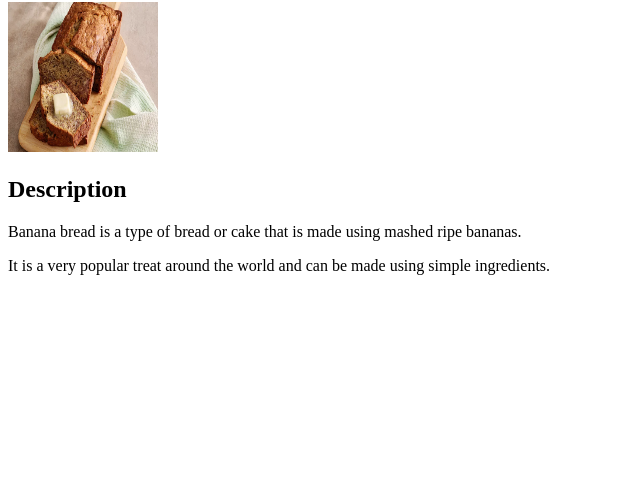
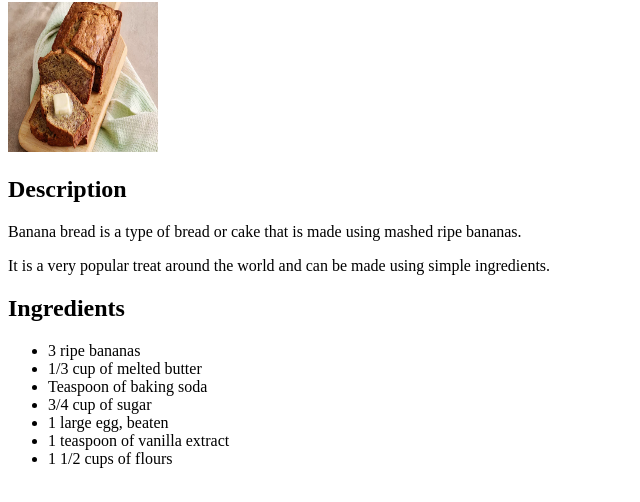
Before and after one commit to kylepunta/odin-recipes, a plain HTML site: page recipes/banana-bread.html in a window 1280 px wide. Shown: the part 78-580 px from the top of the page, without its empty margins (0-640 px from the left). Drawn offline with Linux system fonts and the light colour scheme.

Commit message:
Added unordered list
An unordered list of the ingredients was added

```diff
--- a/recipes/banana-bread.html
+++ b/recipes/banana-bread.html
@@ -12,7 +12,19 @@
 
         <h2>Description</h2>
 
-        <p>Banana bread is a type of bread or cake that is made using mashed ripe bananas.</p>
-        <p>It is a very popular treat around the world and can be made using simple ingredients.</p>
+            <p>Banana bread is a type of bread or cake that is made using mashed ripe bananas.</p>
+            <p>It is a very popular treat around the world and can be made using simple ingredients.</p>
+
+        <h2>Ingredients</h2>
+
+            <ul>
+                <li>3 ripe bananas</li>
+                <li>1/3 cup of melted butter</li>
+                <li>Teaspoon of baking soda</li>
+                <li>3/4 cup of sugar</li>
+                <li>1 large egg, beaten</li>
+                <li>1 teaspoon of vanilla extract</li>
+                <li>1 1/2 cups of flours</li>
+            </ul>
     </body>
 </html>
```
